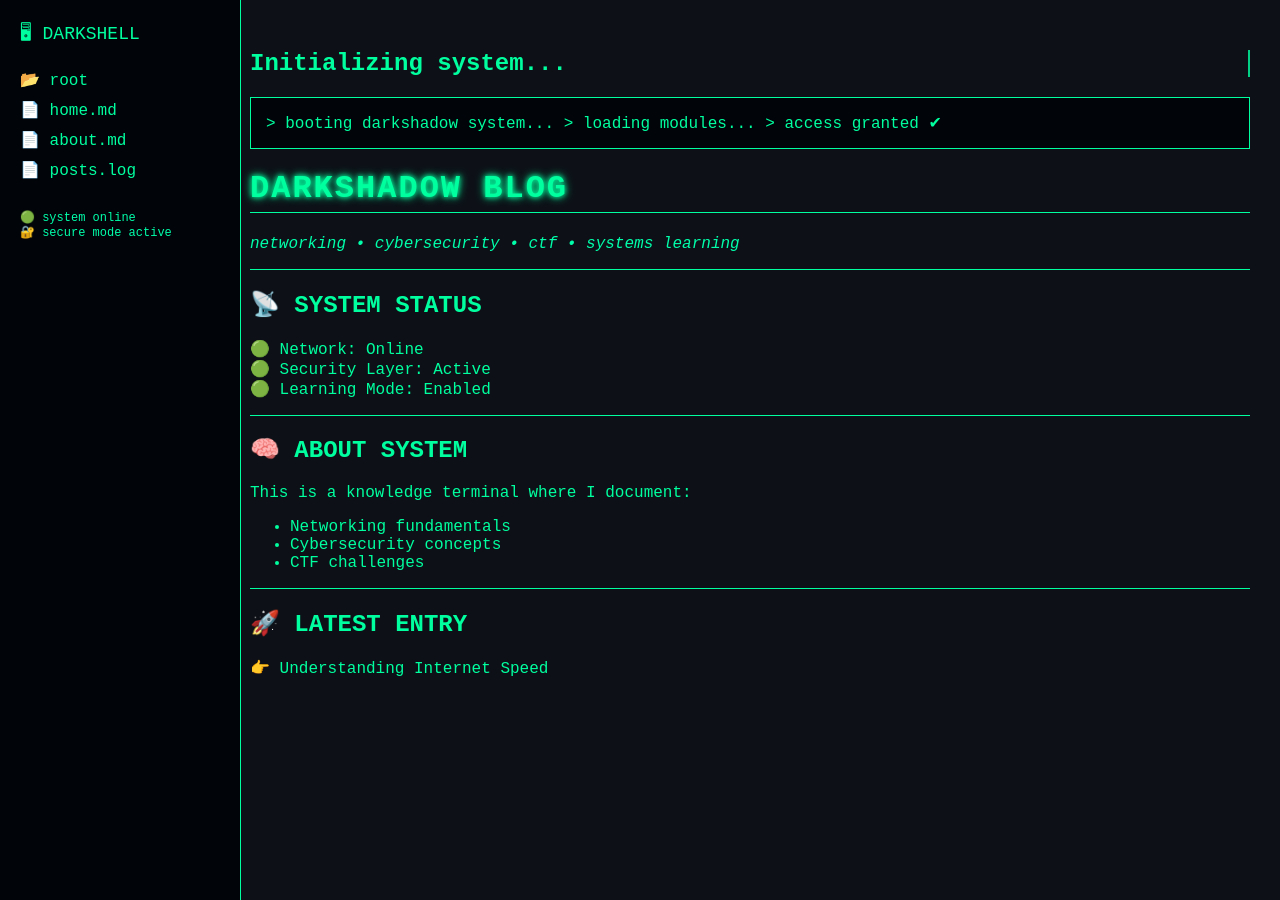
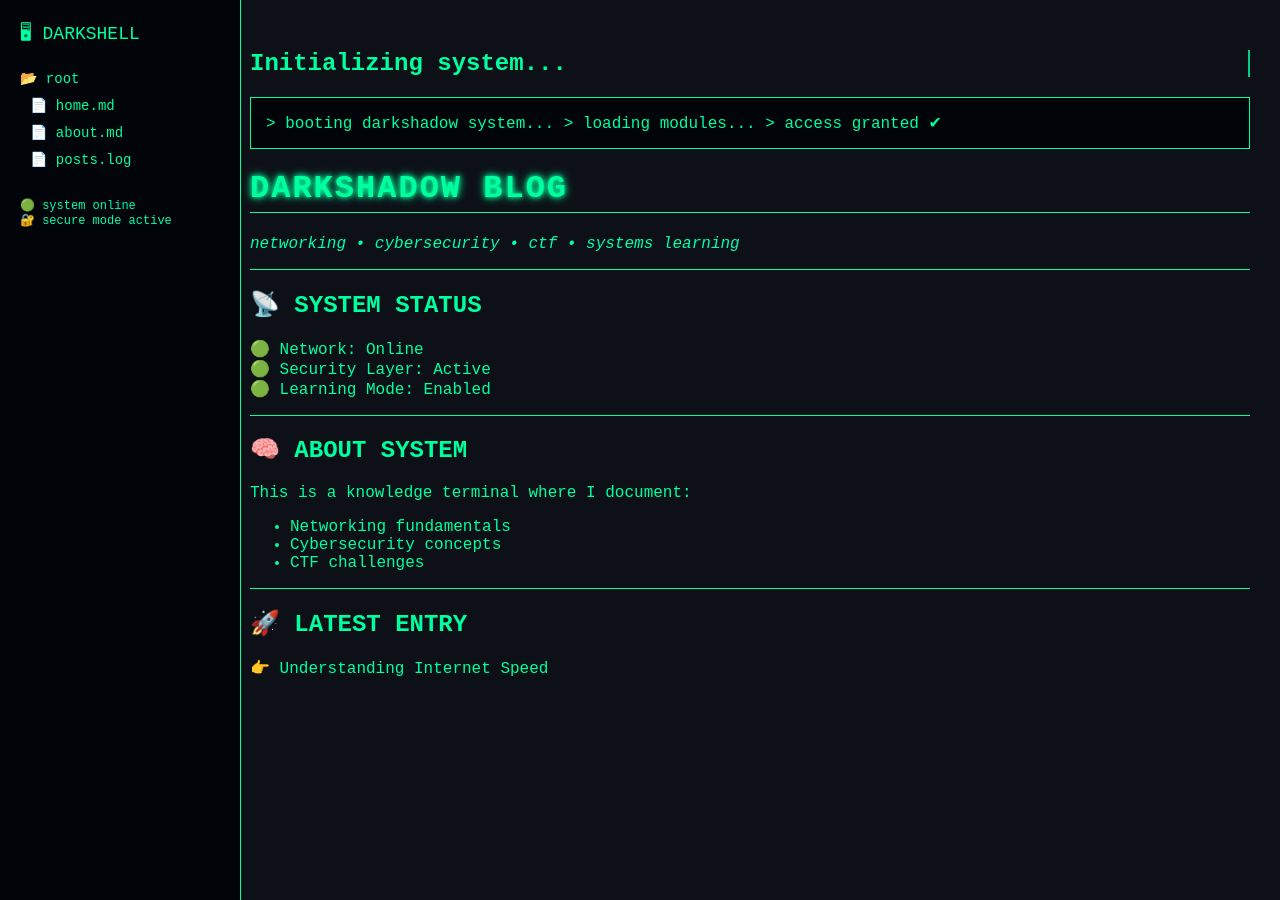
Before and after one commit to ashuraweismann/ashuraweismann.github.io, a Jekyll site: the page built from index.md, in a window 1280 px wide and 900 px high. Built offline with Jekyll 4.4.1, drawn with Linux system fonts in a browser that asks for light colours.

Commit message:
Add sidebar styles for file tree and files

```diff
--- a/assets/css/style.scss
+++ b/assets/css/style.scss
@@ -215,3 +215,24 @@ hr {
   left: 0;
   z-index: -1;
 }
+/* =========================
+   SIDERBAR STYLE
+========================= */
+.file-tree {
+  font-size: 14px;
+}
+
+.folder {
+  margin-bottom: 10px;
+  color: #00ffaa;
+}
+
+.file {
+  margin-left: 10px;
+  margin-bottom: 5px;
+}
+
+.file a {
+  text-decoration: none;
+  color: #00ff9f;
+}
```
